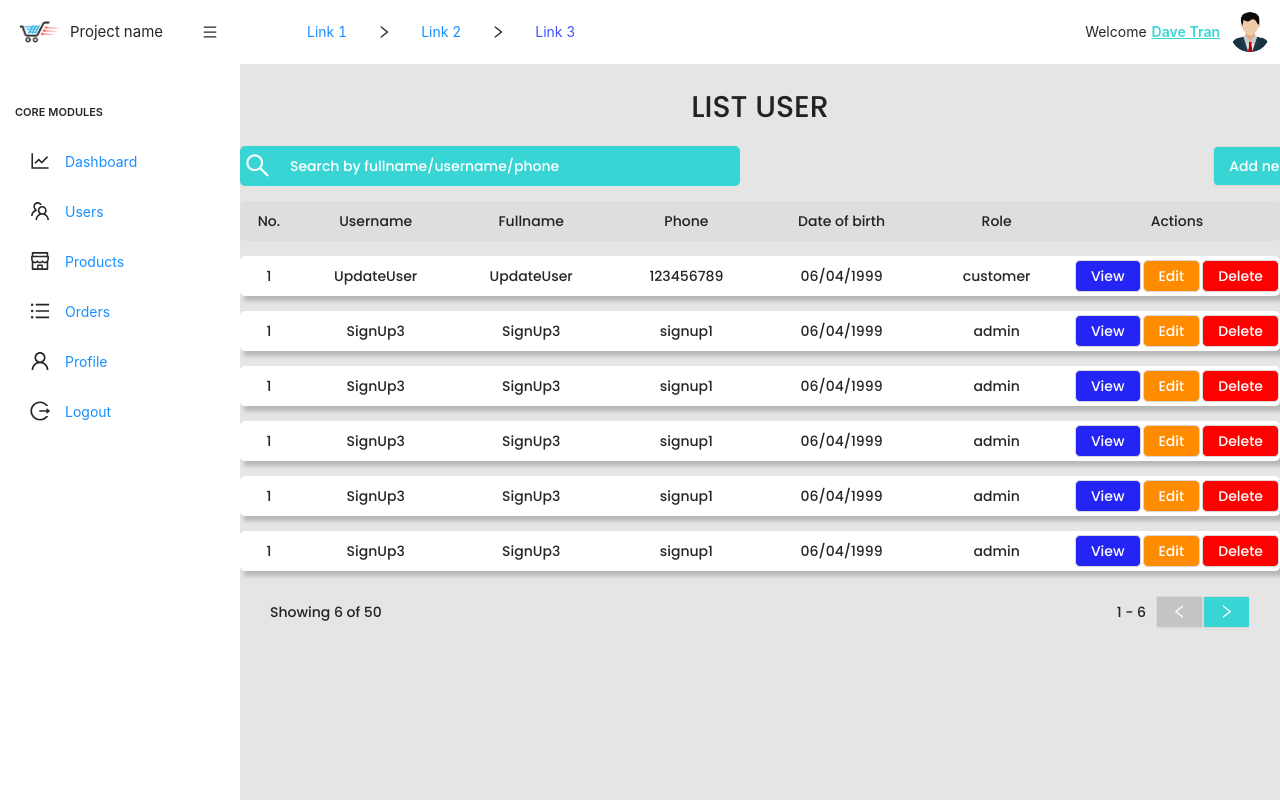
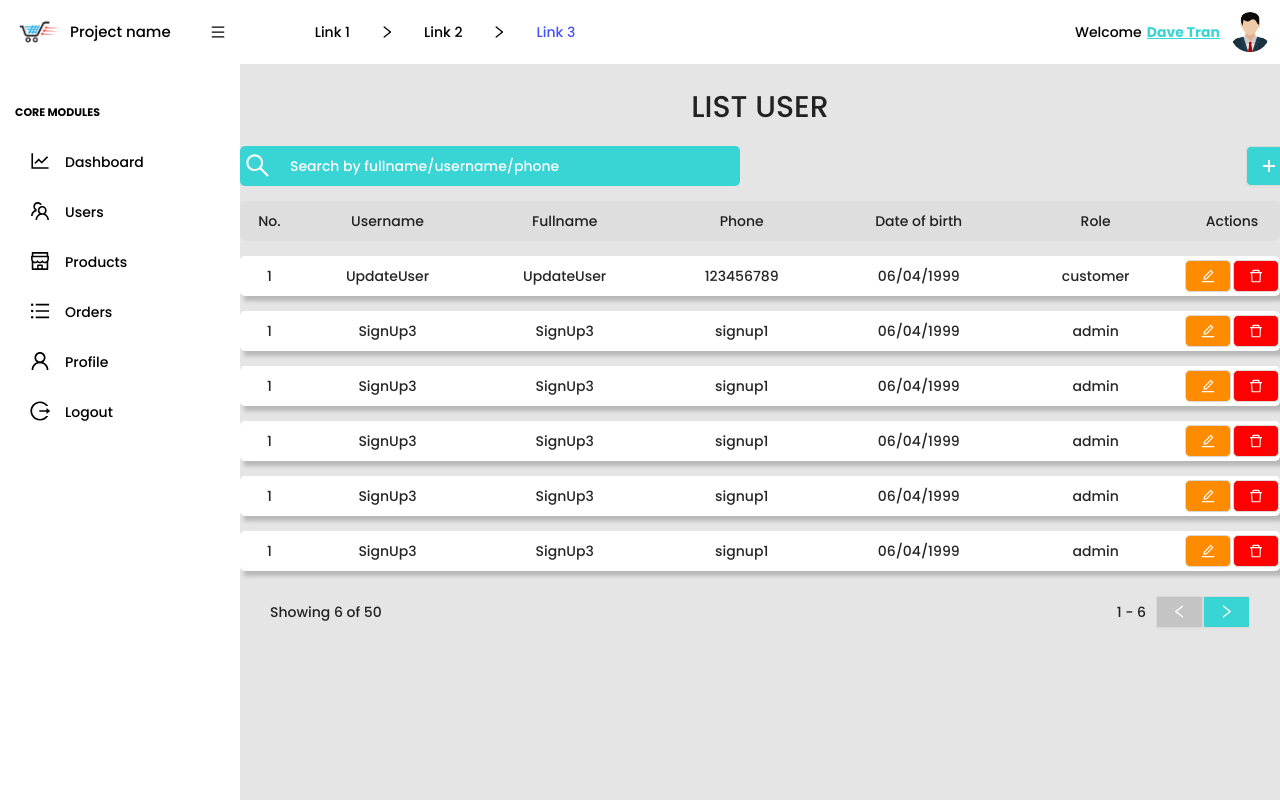
Before and after one commit to thucong/fe-project, a Next.js app: page /admin/Admin in a window 1280 px wide. Shown: the top 800 px of the page. Built offline with nearby package versions, Linux system fonts and the light colour scheme.

Commit message:
Add DataTable for admin

```diff
--- a/src/components/admin/layout/Layout.js
+++ b/src/components/admin/layout/Layout.js
@@ -26,7 +26,6 @@ const Layout = ({ children }) => {
           <MenuOutlined className={styles.menu} onClick={switchDrawer} />
           <div className={styles.linker}>
             <a className={styles.linkTitle}>Link 1</a>
-
             <RightOutlined className={styles.linkIcon} />
             <a className={styles.linkTitle}>Link 2</a>
             <RightOutlined className={styles.linkIcon} />
@@ -46,27 +45,27 @@ const Layout = ({ children }) => {
             <li>
               <div className={styles.menuItem}>
                 <LineChartOutlined className={styles.menuIcon} />
-                <a href="#">Dashboard</a>
+                <div>Dashboard</div>
               </div>
               <div className={styles.menuItem}>
                 <TeamOutlined className={styles.menuIcon} />
-                <a href="#">Users</a>
+                <div>Users</div>
               </div>
               <div className={styles.menuItem}>
                 <ShopOutlined className={styles.menuIcon} />
-                <a href="#">Products</a>
+                <div>Products</div>
               </div>
               <div className={styles.menuItem}>
                 <UnorderedListOutlined className={styles.menuIcon} />
-                <a href="#">Orders</a>
+                <div>Orders</div>
               </div>
               <div className={styles.menuItem}>
                 <UserOutlined className={styles.menuIcon} />
-                <a href="#">Profile</a>
+                <div>Profile</div>
               </div>
               <div className={styles.menuItem}>
                 <LogoutOutlined className={styles.menuIcon} />
-                <a href="#">Logout</a>
+                <div>Logout</div>
               </div>
             </li>
           </ul>
--- a/src/components/admin/layout/Layout.module.css
+++ b/src/components/admin/layout/Layout.module.css
@@ -4,6 +4,8 @@
   display: flex;
   justify-content: space-between;
   height: 64px;
+  font-family: var(--font-family);
+  color: var(--text-color);
 }
 
 .left {
@@ -28,6 +30,8 @@
   margin-top: auto;
   margin-bottom: auto;
   font-size: 15px;
+  font-family: var(--font-family);
+  color: var(--text-color);
 }
 
 .menu {
@@ -41,6 +45,8 @@
 .linker {
   margin-left: 50px;
   display: flex;
+  font-family: var(--font-family);
+  color: var(--text-color);
 }
 
 .linker a:last-child {
@@ -61,6 +67,8 @@
   margin-bottom: auto;
   margin-left: 30px;
   margin-right: 30px;
+  font-family: var(--font-family);
+  color: var(--text-color);
 }
 
 .avatar {
@@ -72,6 +80,8 @@
   margin-bottom: auto;
   flex: 1;
   margin-right: 5px;
+  font-family: var(--font-family);
+  color: var(--text-color);
 }
 
 .name {
@@ -81,6 +91,7 @@
   margin-right: 10px;
   color: #39d5d5;
   text-decoration: underline;
+  font-family: var(--font-family);
 }
 
 .ava {
@@ -115,6 +126,8 @@
   left: -100%;
   padding: 0 30px;
   transition: all 1.5s;
+  font-family: var(--font-family);
+  color: var(--text-color);
 }
 
 .sideNavActive {
@@ -127,6 +140,8 @@
   z-index: 1;
   overflow-x: hidden;
   transition: all 1s;
+  font-family: var(--font-family);
+  color: var(--text-color);
 }
 
 .sideNav p {
@@ -191,8 +206,12 @@
 
 .menuItem:hover {
   color: #39d5d5;
+  cursor: pointer;
 }
 
+.menuItem a {
+  color: var(--text-color);
+}
 .menuIcon {
   margin-top: auto;
   margin-bottom: auto;
--- a/src/components/admin/table/DataTable.js
+++ b/src/components/admin/table/DataTable.js
@@ -1,6 +1,14 @@
 import "antd/dist/antd.css";
 import { Button } from "antd";
-import { LeftOutlined, RightOutlined, SearchOutlined } from "@ant-design/icons";
+import {
+  LeftOutlined,
+  RightOutlined,
+  SearchOutlined,
+  PlusOutlined,
+  EyeOutlined,
+  EditOutlined,
+  DeleteOutlined,
+} from "@ant-design/icons";
 import styles from "./DataTable.module.css";
 function DataTable(props) {
   return (
@@ -11,7 +19,9 @@ function DataTable(props) {
           <SearchOutlined className={styles.search_icon} />
           <input placeholder="Search by fullname/username/phone"></input>
         </div>
-        <Button className={styles.add_button}>Add new</Button>
+        <Button className={styles.add_button}>
+          <PlusOutlined className={styles.add_icon} />
+        </Button>
       </div>
       <table cellSpacing="0" className={styles.table}>
         <thead>
@@ -22,7 +32,7 @@ function DataTable(props) {
             <th>{props.headers[2]}</th>
             <th>{props.headers[3]}</th>
             <th>{props.headers[4]}</th>
-            <th colSpan="3">Actions</th>
+            <th colSpan="2">Actions</th>
           </tr>
         </thead>
         <tbody>
@@ -35,13 +45,14 @@ function DataTable(props) {
               <td>{user.dateofbirth}</td>
               <td>{user.role}</td>
               <td>
-                <Button className={styles.view_button}>View</Button>
+                <Button className={styles.edit_button}>
+                  <EditOutlined />
+                </Button>
               </td>
               <td>
-                <Button className={styles.edit_button}>Edit</Button>
-              </td>
-              <td>
-                <Button className={styles.delete_button}>Delete</Button>
+                <Button className={styles.delete_button}>
+                  <DeleteOutlined />
+                </Button>
               </td>
             </tr>
           ))}
--- a/src/components/admin/table/DataTable.module.css
+++ b/src/components/admin/table/DataTable.module.css
@@ -22,7 +22,7 @@
   margin-right: auto;
   margin-left: auto;
   border-collapse: separate;
-  width: 1067px;
+  width: 1052px;
 }
 
 .search_add input {
@@ -64,7 +64,7 @@
 }
 
 .table thead th {
-  width: 160px;
+  width: 180px;
   height: 40px;
 }
 
@@ -77,6 +77,7 @@
 .table thead th:last-child {
   border-top-right-radius: 5px;
   border-bottom-right-radius: 5px;
+  width: 60px;
 }
 
 .table_row {
--- a/src/pages/admin/Admin.js
+++ b/src/pages/admin/Admin.js
@@ -1,5 +1,6 @@
 import Layout from "../../components/admin/layout/Layout";
 import DataTable from "../../components/admin/table/DataTable";
+import DashBoard from "../../components/admin/dashboard/Dashboard";
 
 const Admin = () => {
   return (
--- a/styles/globals.css
+++ b/styles/globals.css
@@ -2,7 +2,6 @@
 
 :root {
   --text-color: black;
-
   --font-family: "Poppins", san-serif;
   --box-shadow: 0px 2px 8px rgba(0, 0, 0, 0.05);
 }
```
